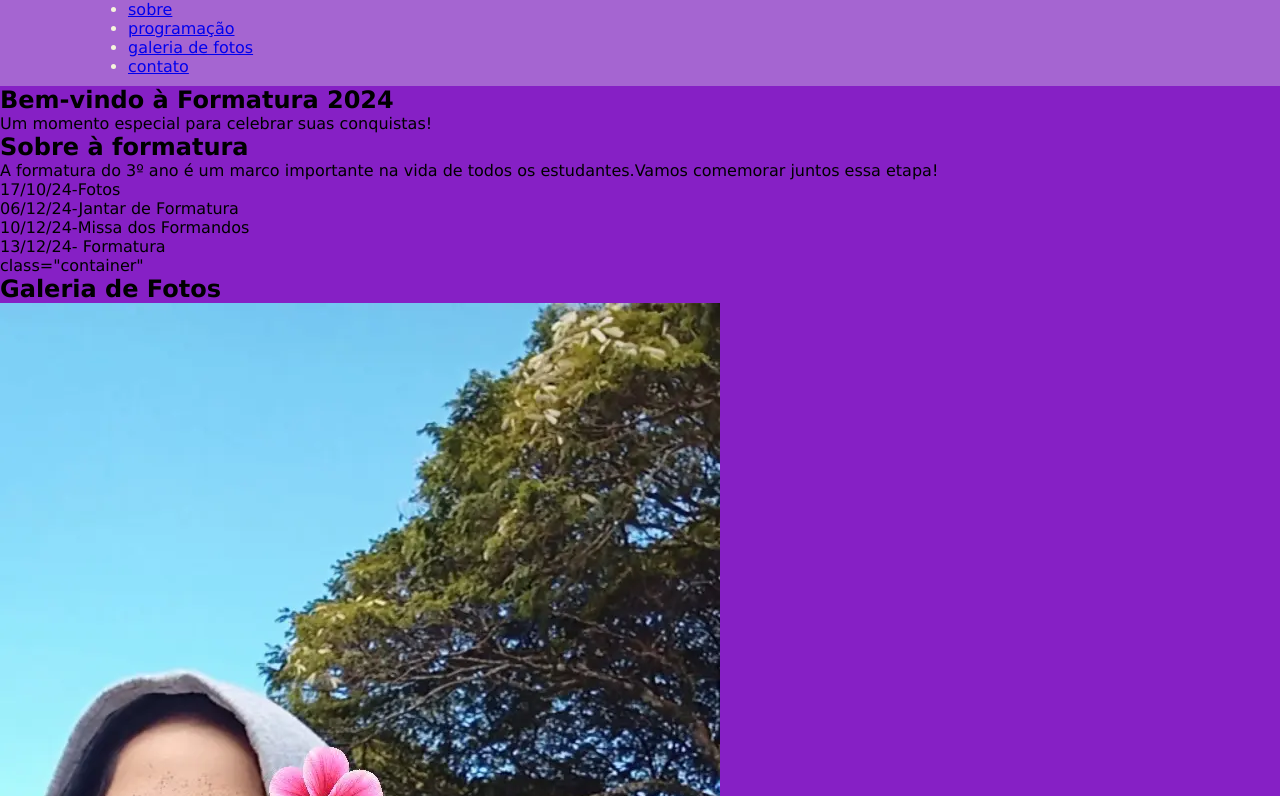
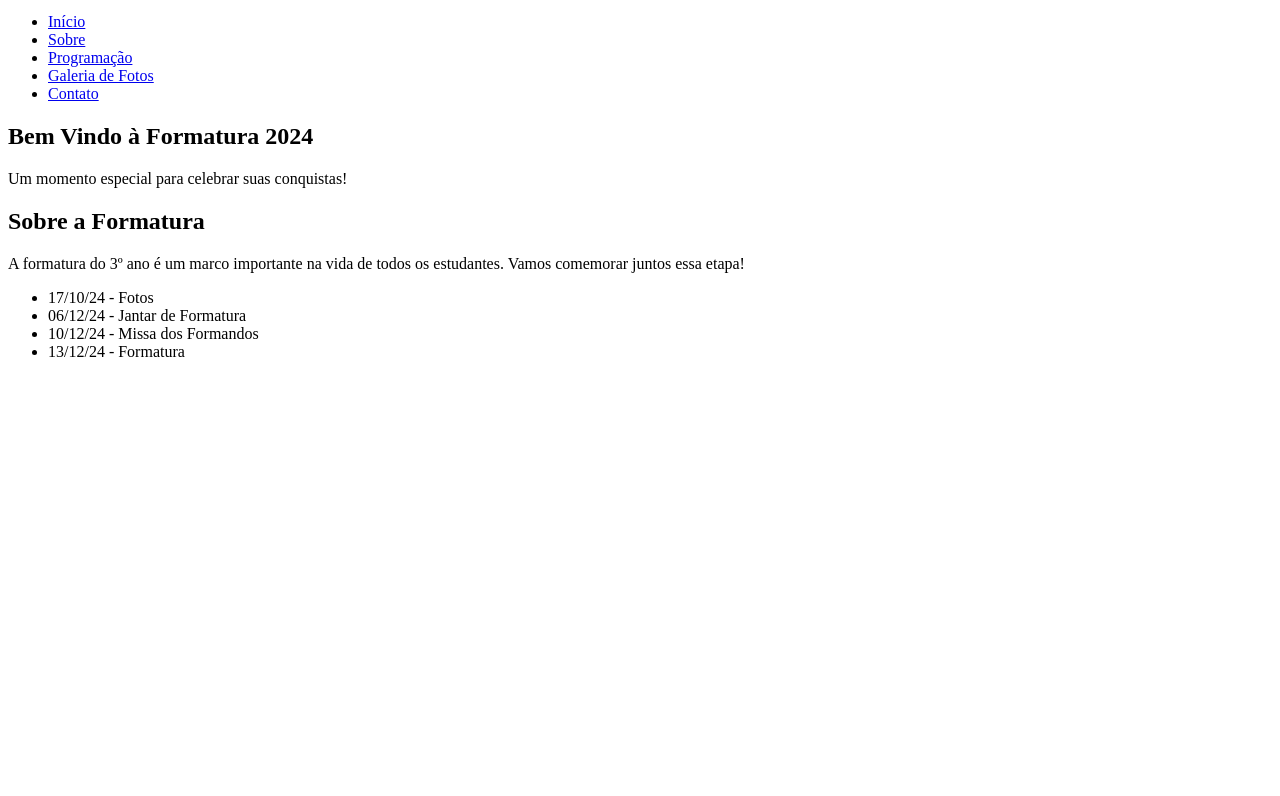
Before and after one commit to mariadu123/formatura3a, a plain HTML site: page index.html in a window 1280 px wide. Shown: the part 67-863 px from the top of the page. After the commit the page ends 800 px from the top, so only its background shows below. Drawn offline with Linux system fonts and the light colour scheme.

Commit message:
Add files via upload

```diff
--- a/index.html
+++ b/index.html
@@ -4,87 +4,52 @@
     <meta charset="UTF-8">
     <meta http-equiv="X-UA-Compatible" content="IE=edge">
     <meta name="viewport" content="width=device-width, initial-scale=1.0">
-    <title>FOrmatura 3ºA  - 2024</title>
-    <link rel="stylesheet" href="style.css">
+    <title>Formatura 3A - 2024</title>
 </head>
 <body>
     <header>
         <div class="cabecalho">
-        <h1>Formatura 3ºA - 2024</h1>
+            <h1> Formatura 3ºA - 2024  </h1>
             <nav>
                 <ul>
-
-                <li><a href="#home">início</a></li>
-                <li><a href="sobre">sobre</a></li>
-                <li><a href="#programação">programação</a></li>
-                <li><a href="#galeria">galeria de fotos</a></li>
-                <li><a href="#contato">contato</a></li>
-
-
+                    <li><a href="#home">Início</a></li>
+                    <li><a href="#sobre">Sobre</a></li>
+                    <li><a href="#programação">Programação</a></li>
+                    <li><a href="#galeria">Galeria de Fotos</a></li>
+                    <li><a href="#contato">Contato</a></li>
                 </ul>
             </nav>
         </div>
     </header>
 
-  <section id="home"class="banner">
-    <div class="container">
-        <h2>Bem-vindo à Formatura 2024</h2>
+    <section id="home" class="banner">
+        <div class="cotainer">
+            <h2>Bem Vindo à Formatura 2024</h2>
             <p>Um momento especial para celebrar suas conquistas!</p>
-
-
-    </div>
-
-  </section>
-  <section id="sobre">
-    <div class="container">
-        <h2>Sobre à formatura</h2>
-        <p>A formatura do 3º ano é um marco importante na vida de todos os estudantes.Vamos comemorar juntos essa etapa!</p>
-
-
         </div>
 
     </section>
 
-   <section id="programação">
 
-    <section>
-  <div class="container">
-    <ul>
-      <li>17/10/24-Fotos</li>
-        <li>06/12/24-Jantar de Formatura</li>
-        <li>10/12/24-Missa dos Formandos</li>
-        <li>13/12/24- Formatura</li>
-    </ul>
+    <section id="sobre">
+        <div class="cotainer">
+            <h2>Sobre a Formatura</h2>
+            <p>A formatura do 3º ano é um marco importante na vida de todos os estudantes. Vamos comemorar juntos essa etapa!</p>
+        </div>
+
+    </section>
 
 
+    <section id=programação>
+        <div class="cotainer">
+            <ul>
+                <li> 17/10/24 - Fotos</li>
+                <li> 06/12/24 - Jantar de Formatura</li>
+                <li> 10/12/24 - Missa dos Formandos </li>
+                <li> 13/12/24 - Formatura</li>
+            </ul>
         </div>
+    </section>
 
-
-</section id="galeria">
-<div>class="container"
-  <h2>Galeria de Fotos</h2>
-</div class="galeria-fotos">
-<img src="d31f6d49168bc1ae0a9ab30ff72c7e6f_1716908875056_0.webp.webp"alt="">
-<img src="IMG-20240426-WA0010.jpg" alt="">
-<img src="IMG_20240508_101535_630.jpg " alt="">
-<img src="IMG-20241017-WA0003.jpg" alt="">
-<img src="IMG_20240704_090947_759.webp"">
-<img src="IMG-20241017-WA0003.jpg" alt="">
-<img src="IMG_20240815_105052_511.webp" alt="">
-<img src="IMG_20240508_101552_382.jpg" alt="">
-<img src="IMG_20240528_114259_141.webp" alt="">
-<img src="IMG_20240815_153431_902.webp " alt="">
-<img src="IMG_20240704_114820_322.webp" alt="">
-<img src="IMG_20240327_104100_942.webp" alt="">
-<img src="IMG_20240327_082756_490.webp" alt="">
-<img src="IMG_20240704_091055_859.webp" alt="">
-<img src="IMG_20240327_082812_891.webp" alt="">
-<img src="IMG_20240327_102618_896.webp" alt="">
-<div>
-</div>
-
-<section>
-
-  <footer>
-    <div class="Formatura  2024 ">
-  </footer>
+</body>
+</html>
--- a/style.css
+++ /dev/null
@@ -1,23 +0,0 @@
-*{
-    margin: 0;
-    padding: 0;
-    box-sizing: border-box;
-}
-
-
-body{
-    background-color: rgb(134, 32, 197);
-    font-family: Verdana, Geneva, Tahoma, sans-serif;
-    line-height: 1,6;
-
-}
-.cabecalho{
-    width: 80%;
-    margin: 0 auto;
-}
-
-header{
-    background-color:rgba(189, 152, 219, 0.571);
-    color: beige;
-    padding: 10px 0;
-}
```
Also changed, not shown: 1 other file. Lines whose indentation alone changed are shown as unchanged.
